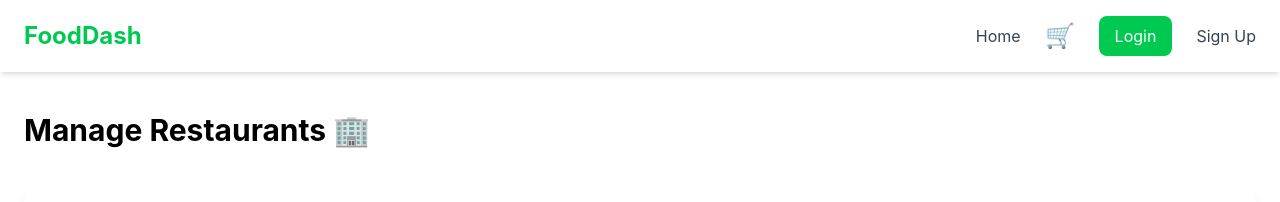
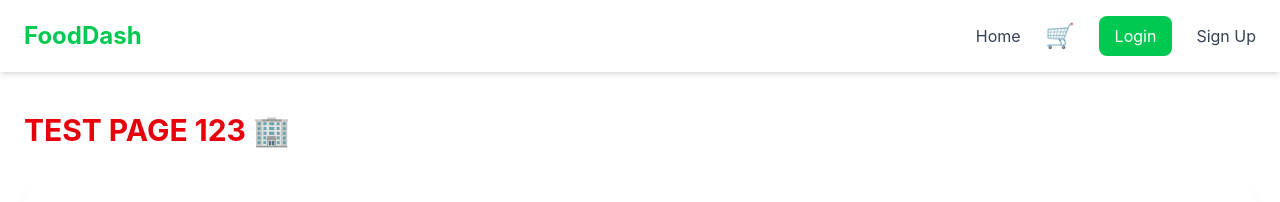
Before and after one commit to kevneto1000/food_dash, a React (Vite) app in the folder frontend/: page /admin/restaurants in a window 1280 px wide. Shown: the top 202 px of the page. Built offline with nearby package versions, Linux system fonts and the light colour scheme; no server answers.

Commit message:
edit and delete reataurant added to frontend

```diff
--- a/frontend/src/pages/ManageRestaurants.tsx
+++ b/frontend/src/pages/ManageRestaurants.tsx
@@ -85,7 +85,7 @@ export default function ManageRestaurants() {
 
     return (
         <div className="max-w-7xl mx-auto px-6 py-10">
-            <h1 className="text-3xl font-bold mb-8">Manage Restaurants 🏢</h1>
+            <h1 className="text-3xl font-bold mb-8 text-red-600">TEST PAGE 123 🏢</h1>
 
             <div className="bg-white rounded-3xl shadow-lg p-8 mb-10">
                 {/* Header */}
```
